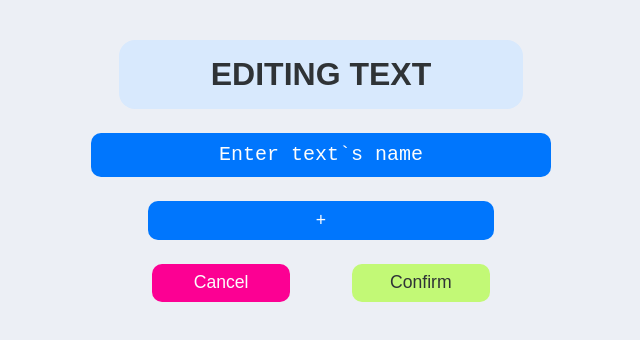
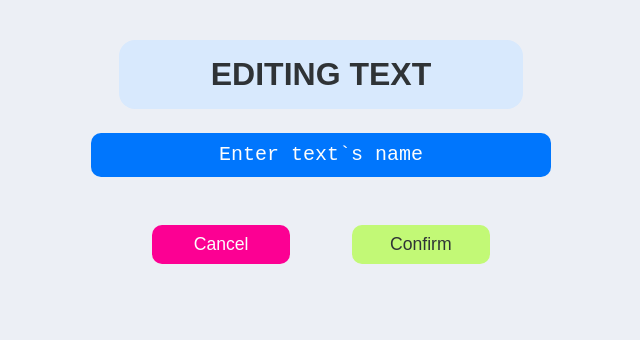
Before and after one commit to tmribob/english-game, a React (Create React App) app: page /editText in a window 1280 px wide. Shown: the top 340 px of the page, without its empty margins (319-959 px from the left). Built offline with nearby package versions, Linux system fonts and the light colour scheme.

Commit message:
change addNewSentence for auto new create

```diff
--- a/src/App.js
+++ b/src/App.js
@@ -54,8 +54,7 @@ const App = () => {
   const {
     inputNameEditing,
     editingSentence,
-    confirmEditing,
-    addNewSentence
+    confirmEditing
   } = UseEditing(setNewLocation, splitText, location);
 
   const {
@@ -120,7 +119,6 @@ const App = () => {
           cancel={cancel}
           changeSentence={editingSentence.update}
           confirmEditing={confirmEditing}
-          addNewSentence={addNewSentence}
         />}
       />
       <Route
--- a/src/Hooks/UseEditing.js
+++ b/src/Hooks/UseEditing.js
@@ -9,11 +9,12 @@ const UseEditing = (setNewLocation, splitText, location) => {
     if (location.pathname === "/editText") {
       if (location.state) {
         const {array, index} = location.state;
-        setInputSentences(array.text.map((v, i) => ({
+        setInputSentences([...array.text.map((v, i) => ({
           key: i, text: v.join(' ')
-        })));
+        })), {key: array.text.length, text: ""}]);
+
         setOriginalIndex(index);
-        setInputName(array.name)
+        setInputName(array.name);
       }
     }
   }, [location]);
@@ -22,16 +23,21 @@ const UseEditing = (setNewLocation, splitText, location) => {
     setInputName(e.target.value);
   }
   const changeSentence = (key, e) => {
-    setInputSentences(preInputs =>
-      preInputs.map((v) => v.key === key ? {
+    setInputSentences(preInputs => {
+      const updateInputs = preInputs.map((v) => v.key === key ? {
         ...v, text: e.target.value
-      } : v))
+      } : v).filter(v => v.text.trim() !== '')
+      if (updateInputs[updateInputs.length - 1].text.trim() !== '') {
+        const maxKey = Math.max(...updateInputs.map(v => v.key));
+        return [...updateInputs, {key: maxKey + 1, text: ""}];
+      }
+      return updateInputs;
+    })
   }
   const confirmEditing = () => {
     setNewLocation('/home', {
       editedText: {
-        index: originalIndex,
-        text: {
+        index: originalIndex, text: {
           name: inputName,
           text: splitText(inputSentences.map(v => v.text).join('.'))
         }
@@ -39,18 +45,10 @@ const UseEditing = (setNewLocation, splitText, location) => {
     })
   }
 
-  const addNewSentence = () => {
-    setInputSentences(prevSentence => [...prevSentence, {
-      key: prevSentence.length,
-      text: ""
-    }])
-  }
-
   return ({
     inputNameEditing: {name: inputName, update: changeName},
     editingSentence: {array: inputSentences, update: changeSentence},
-    confirmEditing,
-    addNewSentence
+    confirmEditing
   })
 }
 export default UseEditing
--- a/src/Pages/EditingPage/EditingPage.jsx
+++ b/src/Pages/EditingPage/EditingPage.jsx
@@ -8,8 +8,7 @@ const EditingPage = ({
                        inputNameEditing,
                        cancel,
                        confirmEditing,
-                       changeSentence,
-                       addNewSentence
+                       changeSentence
                      }) => {
   return (<form className={style.formInput}>
     <Input
@@ -32,12 +31,6 @@ const EditingPage = ({
         addClass={style.inputSentence}
         height={`calc(${Math.ceil(value.text.length / 55) * 1.5}em + 2em`}
       />))}
-      <Button
-        theme={"blue"}
-        onClick={addNewSentence}
-        content={"+"}
-        width={"50%"}
-      />
     </ul>
     <div className={style.operations}>
       <Button
```
